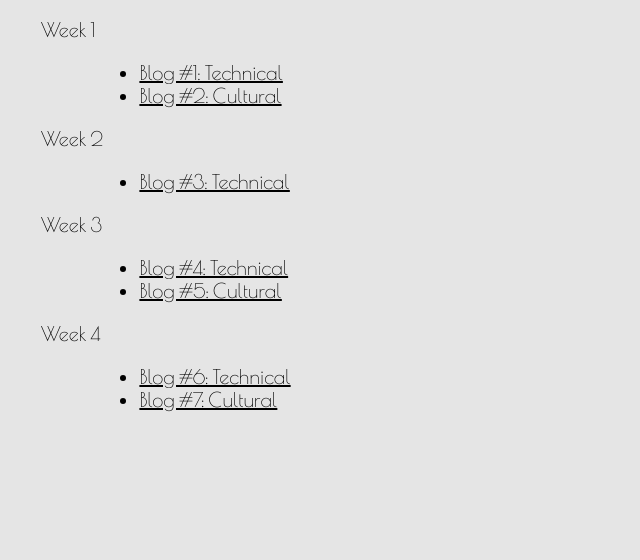
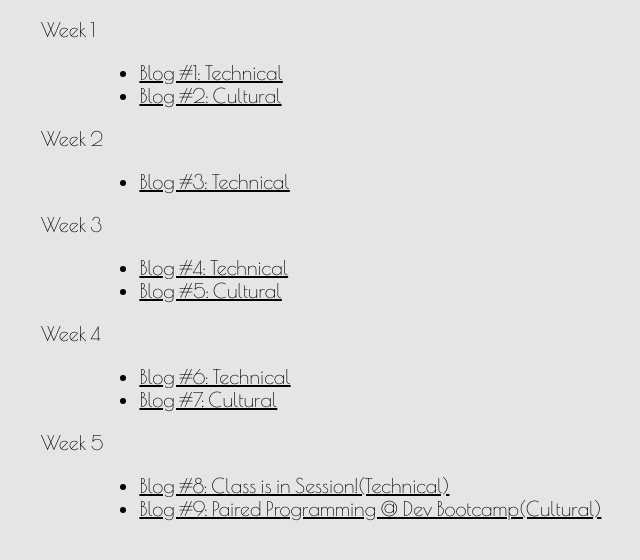
Before and after one commit to christopherhuii/christopherhuii.github.io, a plain HTML site: page blog-posts/blog-page.html in a window 1280 px wide. Shown: the part 132-692 px from the top of the page, without its empty margins (23-663 px from the left). Drawn offline with nearby package versions, Linux system fonts and the light colour scheme.

Commit message:
added new blogs to blog page

```diff
--- a/blog-posts/blog-page.html
+++ b/blog-posts/blog-page.html
@@ -26,6 +26,11 @@
           <li><a href="week4_technical.html">Blog #6: Technical</a></li>
           <li><a href="week4_cultural.html">Blog #7: Cultural</a></li>
         </ul>
+      <p>Week 5</p>
+        <ul>
+            <li><a href="week5_technical.html">Blog #8: Class is in Session!(Technical)</a></li>
+            <li><a href="week5_cultural.html">Blog #9: Paired Programming @ Dev Bootcamp(Cultural)</a></li>
+        </ul>
 
   </body>
 
```
